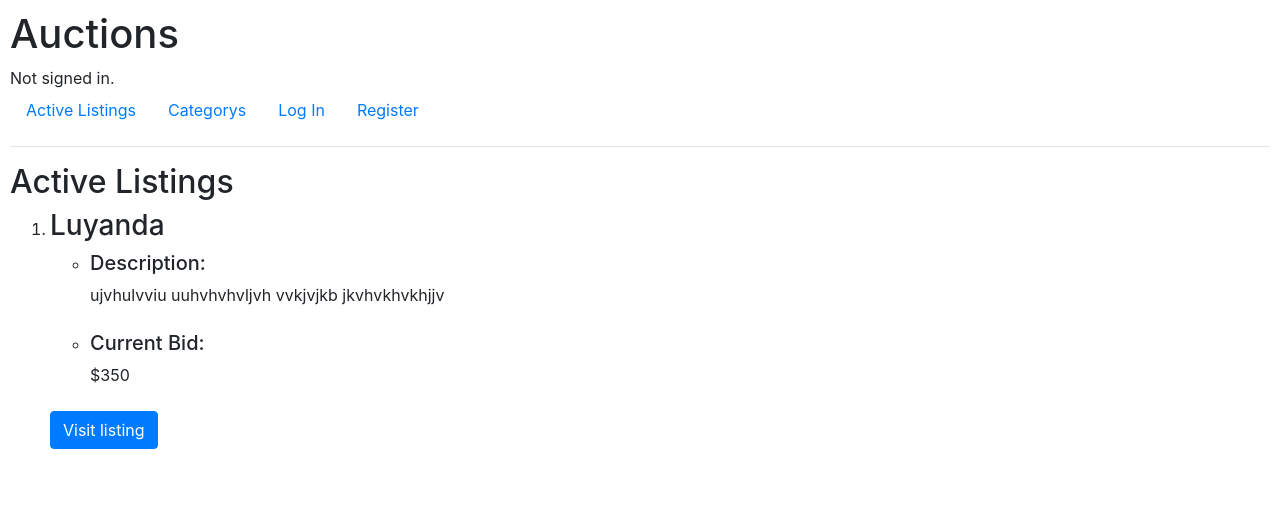
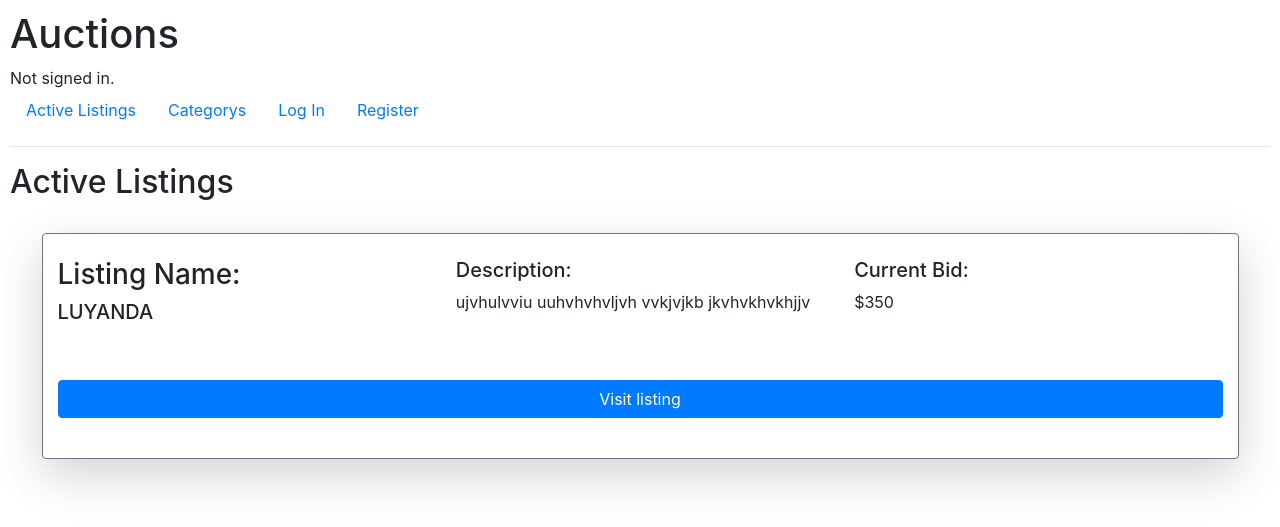
Before and after one commit to luyandamagava/Ecommerce, a Django app: page / in a window 1280 px wide. Shown: the top 527 px of the page. Run offline with Django 3.2, Linux system fonts and the light colour scheme; data comes from the database, SQL or seed files in the repository; both versions use the stored data as it was after the commit; some libraries are stand-ins or nearby versions.

Commit message:
Did some cleaning up of the code Removed code that could have caused some issues

```diff
--- /dev/null
+++ b/auctions/static/auctions/Luyanda.css
@@ -0,0 +1,3 @@
+.container-fluid{
+    width:95%
+}
--- a/auctions/templates/auctions/index.html
+++ b/auctions/templates/auctions/index.html
@@ -3,29 +3,42 @@
 {% block body %}
     <h2>Active Listings</h2>
 
-            <ol>
-                {% for listing  in listings %}
-                <form action="{% url 'listing' %}" method="post">
-                    {% csrf_token %}
-                    <div class="form-group">
-                        <li><h3>{{ listing.title }}<h3></li>
-                        <ul>
-                            <li><h5>Description:</h5> {{ listing.description }}</li>
-                            <br>
-                            <li><h5>Current Bid:</h5> ${{ listing.startingBid }}</li>
-                            <br>
-                        </ul>
 
-                        <input type="hidden" id="userID" name="userID" value="{{ user.id }}">
-                        <input type="hidden" id="listingID" name="listingID" value="{{ listing.id }}">
-                        <button class="btn btn-primary">Visit listing</button>
-                    </div>
-                </form>
-                {% endfor %}
-            </ol>
+    {% for listing  in listings %}
+        <br>
+        <div class="container-fluid border border-secondary rounded shadow-lg">
+            <br>
+            <div class="row">
+                <div class="col-lg">
+                    <h3>Listing Name:</h3> <h5>{{ listing.title.upper }}</h5>
+                </div>
+                    <br>
+                <div class="col-lg">
+                        <h5>Description:</h5> {{ listing.description }}
+                </div>
+                    <br>
+                <div class="col-lg">
+                        <h5>Current Bid:</h5> ${{ listing.startingBid }}
+                </div>
 
+            </div>
+            <div class="row">
+                <div class="col-lg">
+                    <img></img>
+                </div>
+            </div>
 
+            <br>
+            <form action="{% url 'listing' %}" method="post">
+                {% csrf_token %}
+                <div class="form-group">
+                    <input type="hidden" id="userID" name="userID" value="{{ user.id }}">
+                    <input type="hidden" id="listingID" name="listingID" value="{{ listing.id }}">
+                    <button class="btn btn-primary btn-block">Visit listing</button>
+                </div>
+            </form>
+            <br>
+        </div>
 
-
-
+    {% endfor %}
 {% endblock %}
--- a/auctions/templates/auctions/layout.html
+++ b/auctions/templates/auctions/layout.html
@@ -6,6 +6,7 @@
         <title>{% block title %}Auctions{% endblock %}</title>
         <link rel="stylesheet" href="https://stackpath.bootstrapcdn.com/bootstrap/4.4.1/css/bootstrap.min.css" integrity="sha384-Vkoo8x4CGsO3+Hhxv8T/Q5PaXtkKtu6ug5TOeNV6gBiFeWPGFN9MuhOf23Q9Ifjh" crossorigin="anonymous">
         <link href="{% static 'auctions/styles.css' %}" rel="stylesheet">
+        <link href="{% static 'auctions/Luyanda.css' %}" rel="stylesheet">
     </head>
     <body>
         <h1>Auctions</h1>
--- a/auctions/views.py
+++ b/auctions/views.py
@@ -104,7 +104,7 @@ def newListing(request):
         new_bid = bids(user=userID, current_listing=newList, listing_bid=lStartingBid)
         new_bid.save()
 
-        return index(request)
+        return HttpResponseRedirect(reverse("index"))
 
 def listing(request):
     if request.method == "POST":
@@ -130,9 +130,6 @@ def listing(request):
             user = User.objects.get(id=userID)
             watchListItems = user.watchlistItem.all()
 
-
-
-
             return render(request, "auctions/listing.html", {
                 "title": currentListing.title,
                 "description": currentListing.description,
@@ -153,22 +150,48 @@ def addToWatchList(request):
 
         listing_id = int(request.POST["listingID"])
         userID = int(request.POST["userID"])
-        listings = Listings.objects.get(id=listing_id)
+        currentListing = Listings.objects.get(id=listing_id)
         user = User.objects.get(id=userID)
-        listings.watchlist.add(user)
+        currentListing.watchlist.add(user)
+        watchListItems = user.watchlistItem.all()
+        allComments = currentListing.allComments.all()
 
-        return listing(request)
+        return render(request, "auctions/listing.html", {
+                "title": currentListing.title,
+                "description": currentListing.description,
+                "startingBid": currentListing.startingBid,
+                "ID": listing_id,
+                "listings": watchListItems,
+                "currentListing": currentListing,
+                "creater": currentListing.creater,
+                "category": currentListing.category,
+                "comments": allComments
+
+            })
 
 def removeFromWatchlist(request):
     if request.method == "POST":
 
         listing_id = int(request.POST["listingID"])
         userID = int(request.POST["userID"])
-        listings = Listings.objects.get(id=listing_id)
+        currentListing = Listings.objects.get(id=listing_id)
         user = User.objects.get(id=userID)
-        listings.watchlist.remove(user)
+        currentListing.watchlist.remove(user)
+        watchListItems = user.watchlistItem.all()
+        allComments = currentListing.allComments.all()
 
-        return listing(request)
+        return render(request, "auctions/listing.html", {
+                "title": currentListing.title,
+                "description": currentListing.description,
+                "startingBid": currentListing.startingBid,
+                "ID": listing_id,
+                "listings": watchListItems,
+                "currentListing": currentListing,
+                "creater": currentListing.creater,
+                "category": currentListing.category,
+                "comments": allComments
+
+            })
 
 
 def viewWatchList(request, userID):
@@ -183,28 +206,29 @@ def newBid(request):
     if request.method == "POST" and request.POST["enterBid"]!= '':
         listing_id = int(request.POST["listingID"])
         listings = Listings.objects.get(id=listing_id)
-        newValue = int(request.POST["enterBid"])
+        new_value = int(request.POST["enterBid"])
         user_id = int(request.POST['userID'])
-        current_user = User.objects.get(id=user_id)
+        user = User.objects.get(id=user_id)
         new_bid_object = ""
 
 
-        if newValue <= listings.startingBid:
+
+        if new_value <= listings.startingBid:
             messages.error(request, 'The value entered must be greater than current bid', extra_tags='low_bid')
             return listing(request)
 
-        listings.startingBid = newValue
+        listings.startingBid = new_value
         listings.save()
 
 
         try:
-            new_bid_object = bids.objects.get(user=current_user, current_listing=listings)
+            new_bid_object = bids.objects.get(user=user, current_listing=listings)
 
         except bids.DoesNotExist:
-            new_bid_object = bids(user=current_user, current_listing=listings, listing_bid=newValue)
+            new_bid_object = bids(user=user, current_listing=listings, listing_bid=new_value)
 
         else:
-            new_bid_object.listing_bid = newValue
+            new_bid_object.listing_bid = new_value
 
         finally:
             new_bid_object.save()
@@ -220,7 +244,7 @@ def deleteEntry(request):
     listings = Listings.objects.get(id=listing_id)
     listings.delete()
 
-    return index(request)
+    return HttpResponseRedirect(reverse("index"))
 
 def add_comment(request):
     if request.method == "POST" and request.POST["comment"] != '':
@@ -236,7 +260,7 @@ def add_comment(request):
         comm.save()
 
         listings.allComments.add(comm)
-        return index(request)
+        return HttpResponseRedirect(reverse("index"))
 
     else:
         messages.error(request, "You did not enter a comment in the comment bar", extra_tags='no_comment')
```
Also changed, not shown: auctions/templates/auctions/listing.html (+4 -8 lines), auctions/static/auctions/styles.css (line endings or trailing spaces), db.sqlite3.
